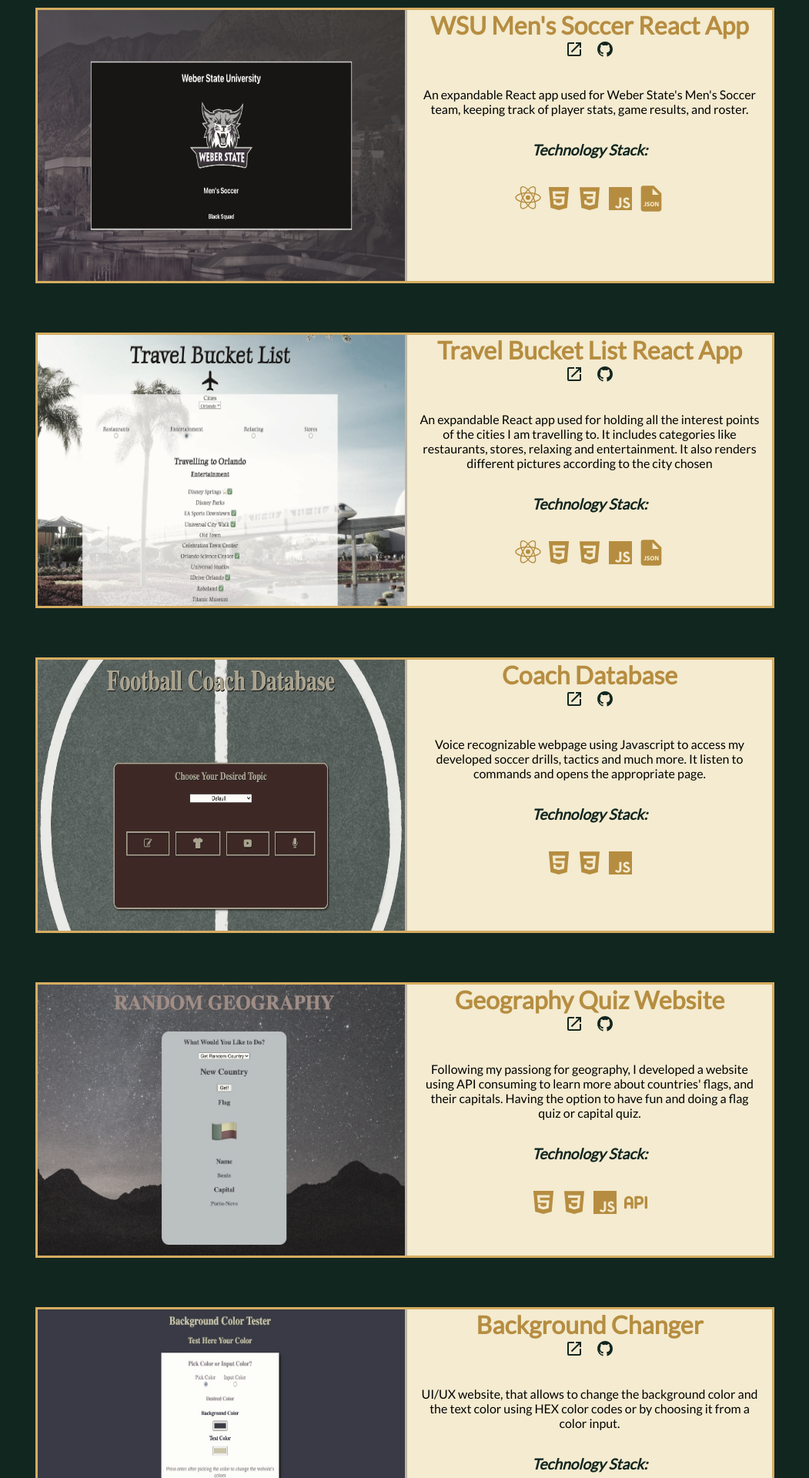
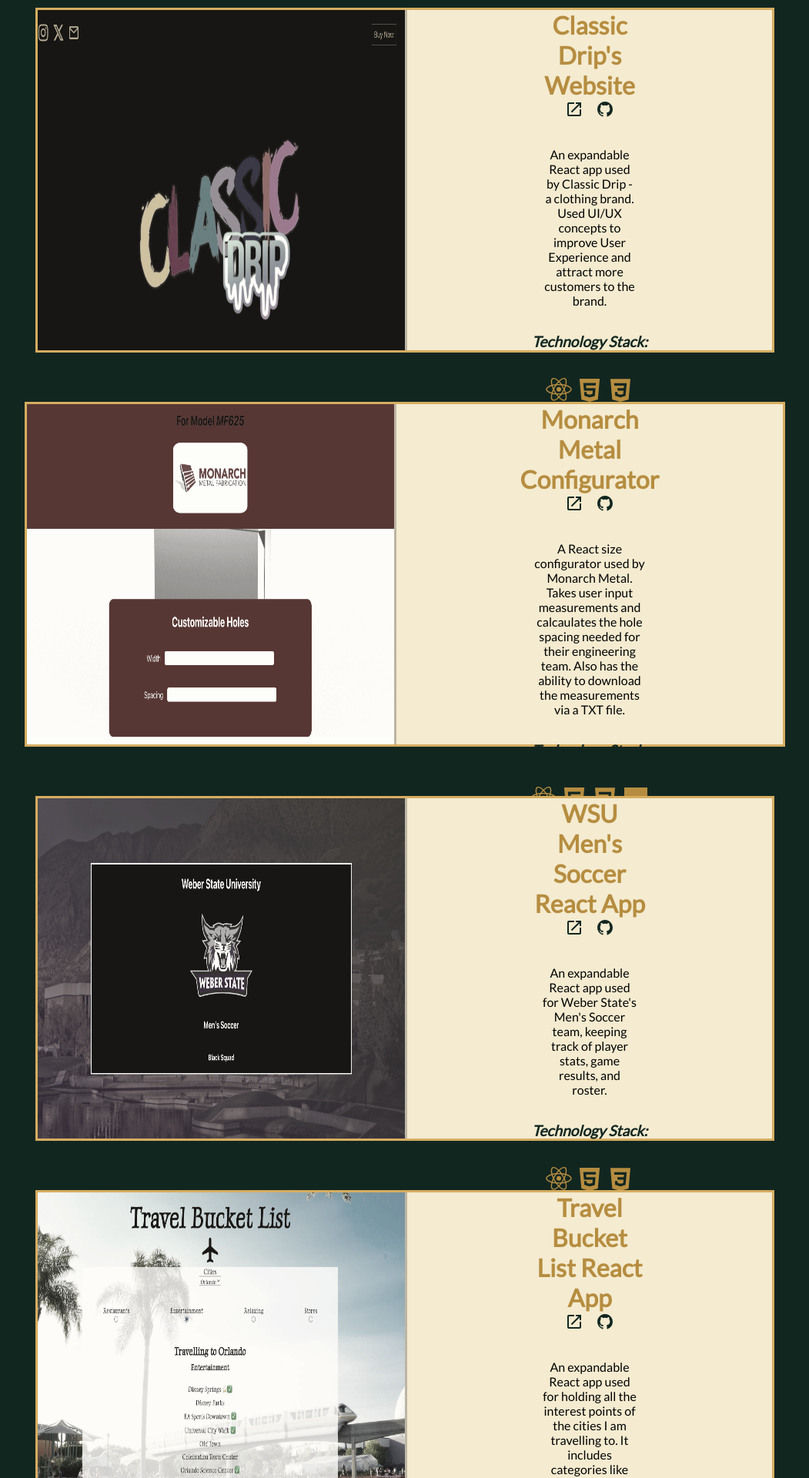
Before and after one commit to renanmbs/personalportfolio, a React (Create React App) app: page /Projects in a window 1280 px wide. Shown: the part 160-2080 px from the top of the page at 77% size, without its empty margins (114-1165 px from the left). Built offline with nearby package versions, Linux system fonts and the light colour scheme.

Commit message:
Sep 5 24

```diff
--- a/src/components/about/about.css
+++ b/src/components/about/about.css
@@ -73,7 +73,7 @@
 }
 
 #bul{
-    margin: 5rem 0;
+    margin: 5rem 10rem;
 }
 
 #bul li{
@@ -81,6 +81,10 @@
     margin: 0 5rem;
     font-style: italic;
     font-size: 1.1rem;
+}
+
+.inf{
+    margin: 0 10rem;
 }
 
 @media only screen and (max-width:1023px){
@@ -114,7 +118,7 @@
     }
 
     #bul{
-        margin: 1rem 0 0rem 0;
+        margin: 1rem 5rem 0rem 5rem;
     }
 
     #bul li{
@@ -127,6 +131,10 @@
     #bul ul{
         margin: 0 1rem;
     }
+
+    .inf{
+        margin: 0 5rem;
+    }
 }
 
 @media screen and (min-width: 768px) and (min-resolution: 192dpi) {
--- a/src/components/projects/projObj.js
+++ b/src/components/projects/projObj.js
@@ -61,6 +61,14 @@
         desc: "Calculator that takes the user input's weather and calculates to the desired weather meteorology unit",
         github: "https://github.com/renanmbs/celsius",
         open: "https://renanmbs.github.io/celsius/",
+        tech: "javascript, html, css"
+    },
+
+    {
+        title: "Background Changer",
+        desc: "UI/UX website, that allows to change the background color and the text color using HEX color codes or by choosing it from a color input.",
+        github: "https://github.com/renanmbs/background" ,
+        open: "https://renanmbs.github.io/background/",
         tech: "javascript, html, css"
     },
 
--- a/src/components/projects/projects.css
+++ b/src/components/projects/projects.css
@@ -19,6 +19,7 @@
 
 .card{
     background-color: #F4EBD0;
+    height: 28rem;
     margin: 2rem 10rem;
     display: flex;
     border: solid #D6AD60;
@@ -26,7 +27,9 @@
 }
 
 .card img{
-    height: 22rem;
+    height: 100%;
+    width: auto;
+    object-fit: auto;
     min-width: 30rem;
     max-width: 30rem;
     border-right: solid #D6AD60;
--- a/src/components/projects/projects.js
+++ b/src/components/projects/projects.js
@@ -32,6 +32,52 @@
                 <h2>Projects</h2>
 
                 <div id="lineup">
+
+                    <div className="card">
+                            <img src="/Docs/projects/classic.jpg" alt="Weber State Men's Soccer App"/>
+
+                            <div className="inf">
+                                <h3>Classic Drip's Website</h3>
+                                <div className="open">
+                                    <a href="https://ephemeral-bunny-dabb76.netlify.app/" target="_blank" rel="noopener noreferrer"><MdOpenInNew/></a>
+                                    <a href="https://github.com/renanmbs/classicdrip" target="_blank" rel="noopener noreferrer"><BiLogoGithub/></a>
+                                </div>
+                                <p>An expandable React app used by Classic Drip - a clothing brand. Used UI/UX concepts to improve User Experience and
+                                    attract more customers to the brand.
+                                </p>
+                                <div className="tech">
+                                    <h4>Technology Stack:</h4>
+                                    <BiLogoReact className="icon"/>
+                                    <BiLogoHtml5 className="icon"/>
+                                    <BiLogoCss3 className="icon"/>
+                                    <BiLogoJavascript className="icon"/>
+                                </div>
+                            </div>
+
+                    </div>
+
+                    <div className="card">
+                        <img src="/Docs/projects/mm.jpg" alt="Weber State Men's Soccer App"/>
+
+                        <div className="inf">
+                            <h3>Monarch Metal Configurator</h3>
+                            <div className="open">
+                                <a href="https://mmconfigurator.netlify.app/" target="_blank" rel="noopener noreferrer"><MdOpenInNew/></a>
+                                <a href="https://github.com/renanmbs/configurator" target="_blank" rel="noopener noreferrer"><BiLogoGithub/></a>
+                            </div>
+                            <p>A React size configurator used by Monarch Metal. Takes user input measurements and calcaulates the hole spacing
+                                needed for their engineering team. Also has the ability to download the measurements via a TXT file.
+                            </p>
+                            <div className="tech">
+                                <h4>Technology Stack:</h4>
+                                <BiLogoReact className="icon"/>
+                                <BiLogoHtml5 className="icon"/>
+                                <BiLogoCss3 className="icon"/>
+                                <BiLogoJavascript className="icon"/>
+                            </div>
+                        </div>
+
+                    </div>
 
                     <div className="card">
                         <img src="/Docs/projects/webb.jpg" alt="Weber State Men's Soccer App"/>
@@ -115,26 +161,6 @@
                         </div>
                     </div>
 
-                    <div className="card">
-                        <img src="Docs/projects/back.jpg" alt="Background Changer"/>
-                        <div className="inf">
-                            <h3>Background Changer</h3>
-                            <div className="open">
-                                <a href="https://renanmbs.github.io/background/" target="_blank" rel="noopener noreferrer"><MdOpenInNew/></a>
-                                <a href="https://github.com/renanmbs/background" target="_blank" rel="noopener noreferrer"><BiLogoGithub/></a>
-                            </div>
-                            <p>UI/UX website, that allows to change the background color and the text color using HEX color codes or by choosing it from a color input.
-                            </p>
-                            <div className="tech">
-                                <h4>Technology Stack:</h4>
-                                <BiLogoHtml5 className="icon"/>
-                                <BiLogoCss3 className="icon"/>
-                                <BiLogoJavascript className="icon"/>
-                            </div>
-                        </div>
-
-                    </div>
-
                     <br/>
 
 
```
Also changed, not shown: public/Docs/projects/classic.jpg (added), public/Docs/projects/mm.jpg (added).
